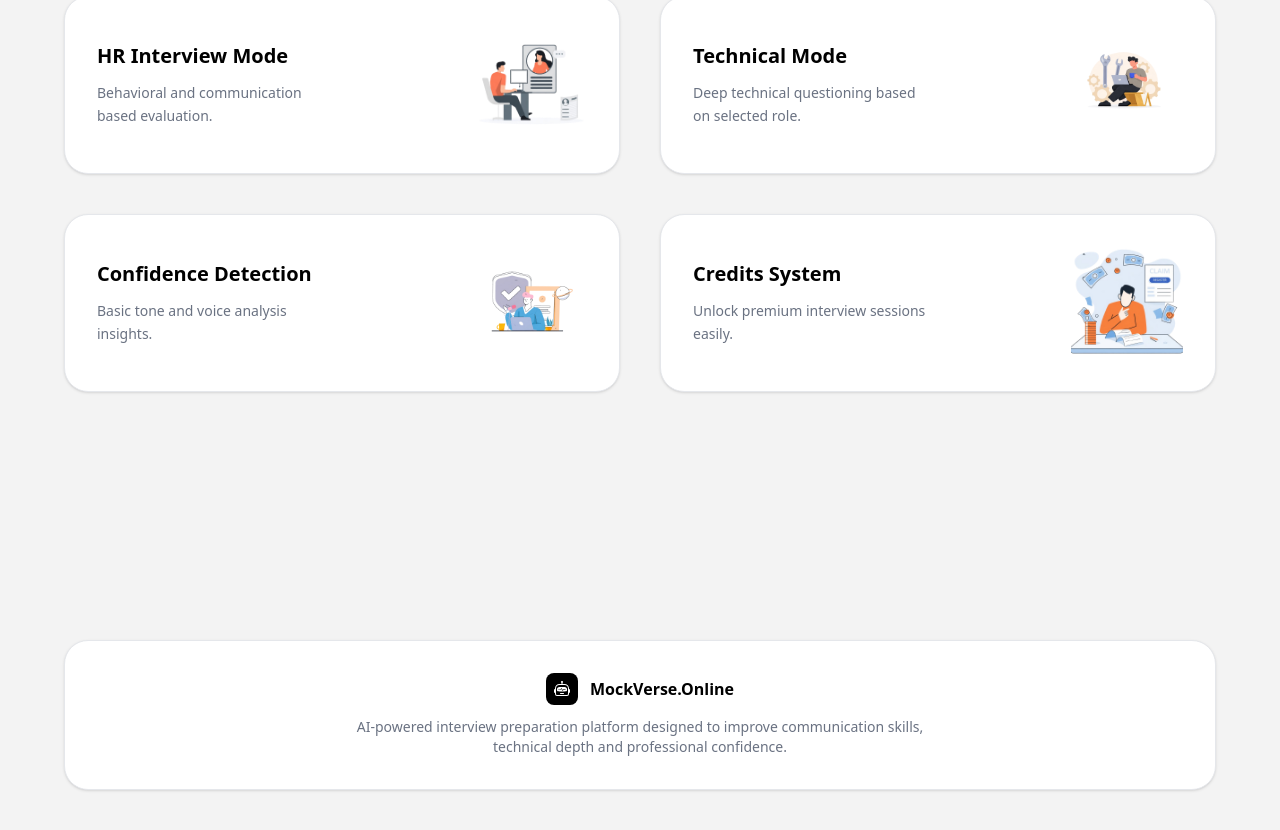
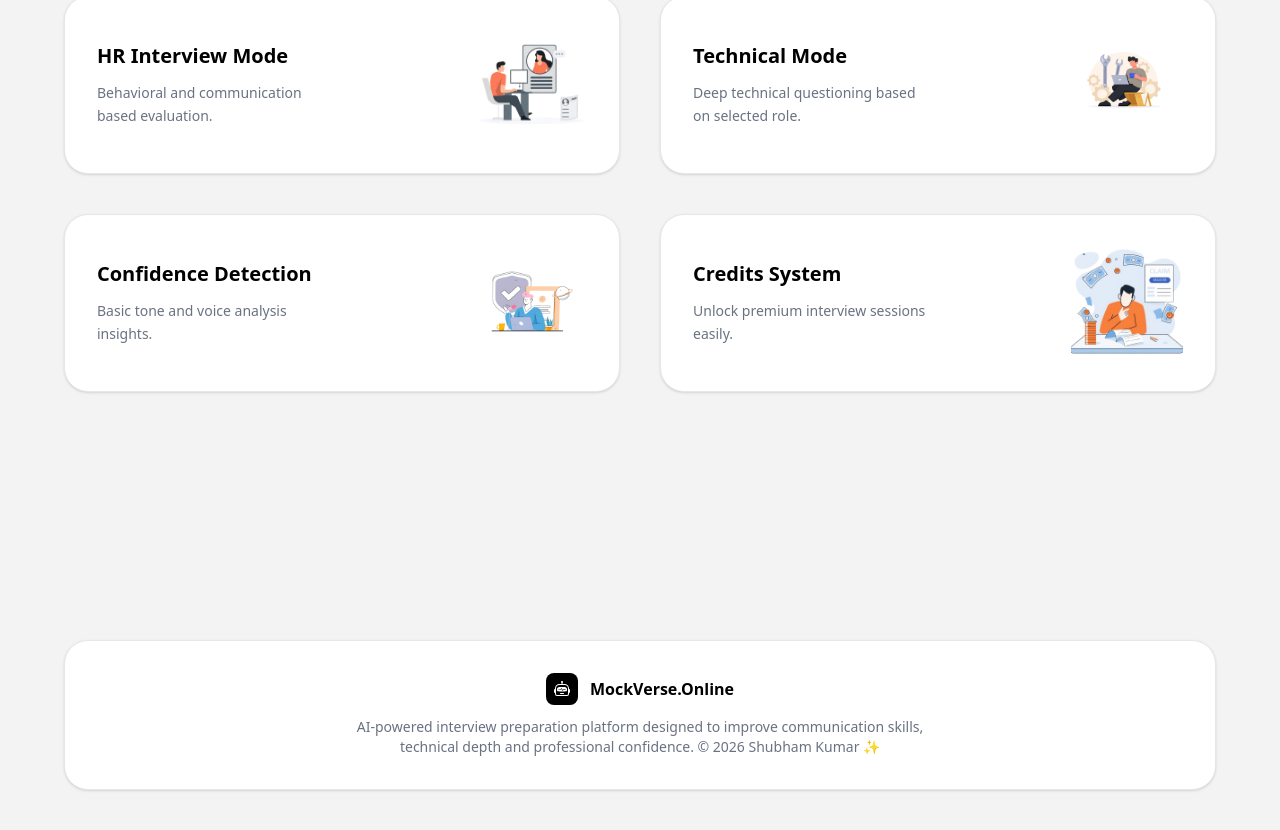
Before and after one commit to ShubhamKumar-47/Ai-interview, a React (Vite) app in the folder client/: page / in a window 1280 px wide. Shown: the part 2014-2844 px from the top of the page. Built offline with nearby package versions, Linux system fonts and the light colour scheme; no server answers.

Commit message:
Fix refresh

```diff
--- a/client/src/components/Footer.jsx
+++ b/client/src/components/Footer.jsx
@@ -9,10 +9,9 @@ function Footer() {
             <div className='bg-black text-white p-2 rounded-lg'><BsRobot size={16}/></div>
             <h2 className='font-semibold'>MockVerse.Online</h2>
         </div>
-        <p className='text-gray-500 text-sm max-w-xl mx-auto'>
-  AI-powered interview preparation platform designed to improve
-          communication skills, technical depth and professional confidence.
-        </p>
+        <p className="text-gray-500 text-sm max-w-xl mx-auto text-center">
+  AI-powered interview preparation platform designed to improve communication skills, technical depth and professional confidence. © {new Date().getFullYear()} Shubham Kumar ✨
+</p>
 
 
       </div>
```
